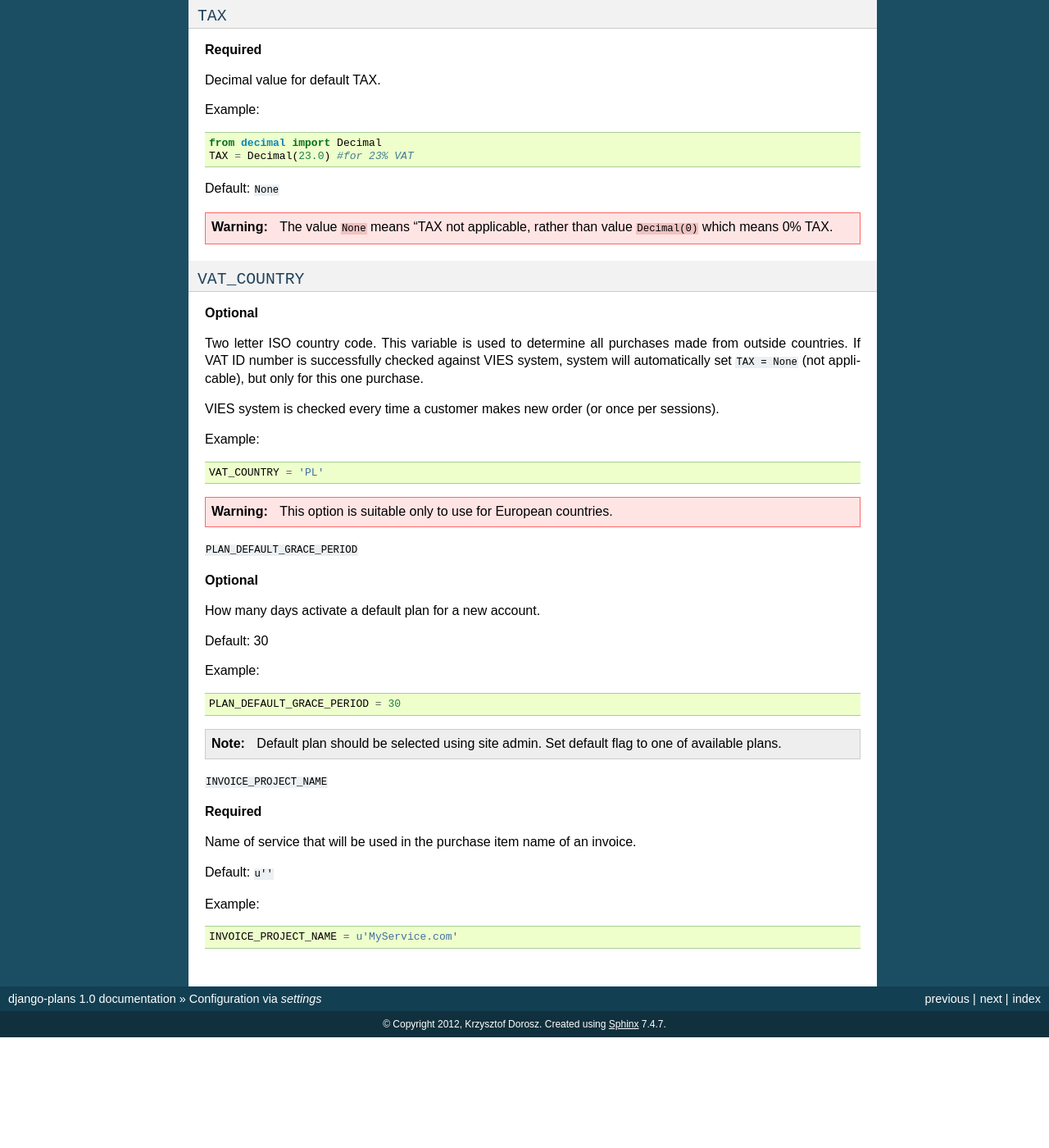
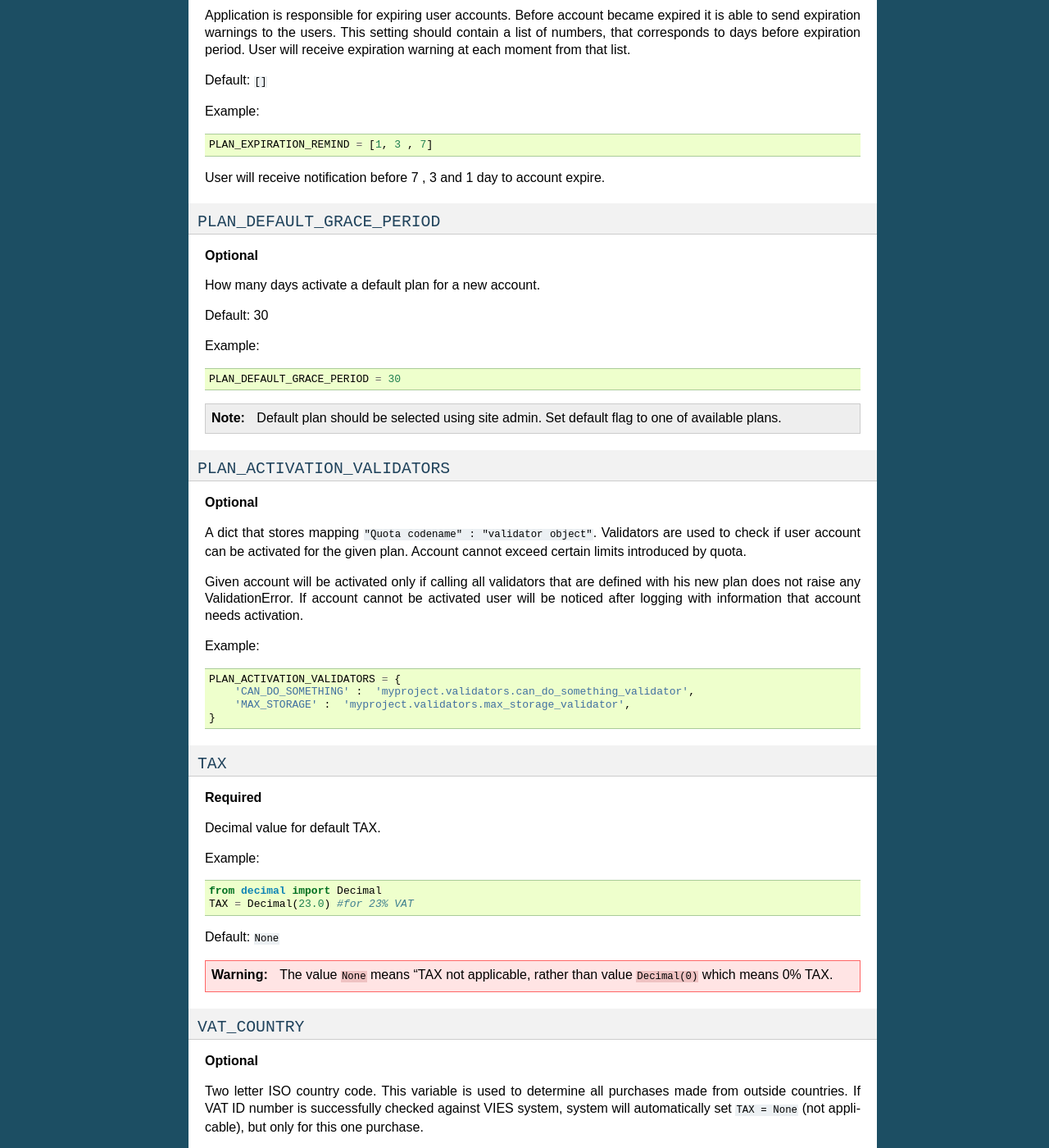
Before and after one commit to django-getpaid/django-plans, a Sphinx documentation site: the page built from docs/source/settings.rst, in a window 1280 px wide and 1400 px high, scrolled down 2293 px. Shown: the whole window at 82% size. Built offline with Sphinx 7.4.7, drawn with Linux system fonts in a browser that asks for light colours; before the commit the page ends 3558 px from its top, so only the background shows below that; some of the changed text lies outside the part shown.

Commit message:
Refactoring of docs

```diff
--- a/docs/source/settings.rst
+++ b/docs/source/settings.rst
@@ -7,7 +7,7 @@
 
 **Required**
 
-Three letter code for system currency. Should be always capitalized.
+Three letter code for system currency. Should always be capitalized.
 
 Example::
 
@@ -84,6 +84,24 @@
 
 
 
+``INVOICE_PROJECT_NAME``
+------------------------
+
+**Required**
+
+Name of service that will be used in the purchase item name of an invoice.
+
+Default: ``u''``
+
+
+Example::
+
+    INVOICE_PROJECT_NAME = u'MyService.com'
+
+
+
+
+
 ``ISSUER_DATA``
 ---------------
 **Required**
@@ -125,6 +143,50 @@
 
 
 
+
+
+
+``PLAN_DEFAULT_GRACE_PERIOD``
+-----------------------------
+
+**Optional**
+
+How many days activate a default plan for a new account.
+
+Default: 30
+
+Example::
+
+    PLAN_DEFAULT_GRACE_PERIOD = 30
+
+
+
+.. note::
+
+    Default plan should be selected using site admin. Set default flag to one of available plans.
+
+
+
+``PLAN_ACTIVATION_VALIDATORS``
+------------------------------
+
+**Optional**
+
+A dict that stores mapping ``"Quota codename" : "validator object"``. Validators are used to check if user account
+can be activated for the given plan. Account cannot exceed certain limits introduced by quota.
+
+Given account will be activated only if calling all validators that are defined with his new plan does not raise any ValidationError. If account cannot be activated user will be noticed after logging with information that account needs activation.
+
+Example::
+
+
+    PLAN_ACTIVATION_VALIDATORS = {
+        'CAN_DO_SOMETHING' :  'myproject.validators.can_do_something_validator',
+        'MAX_STORAGE' :  'myproject.validators.max_storage_validator',
+    }
+
+
+
 ``TAX``
 -------
 
@@ -162,36 +224,3 @@
 .. warning::
 
     This option is suitable only to use for European countries.
-
-
-
-``PLAN_DEFAULT_GRACE_PERIOD``
-
-**Optional**
-
-How many days activate a default plan for a new account.
-
-Default: 30
-
-Example::
-
-    PLAN_DEFAULT_GRACE_PERIOD = 30
-
-
-
-.. note::
-
-    Default plan should be selected using site admin. Set default flag to one of available plans.
-
-``INVOICE_PROJECT_NAME``
-
-**Required**
-
-Name of service that will be used in the purchase item name of an invoice.
-
-Default: ``u''``
-
-
-Example::
-
-    INVOICE_PROJECT_NAME = u'MyService.com'
```
Also changed, not shown: docs/source/installation.rst (+5 -2 lines).
